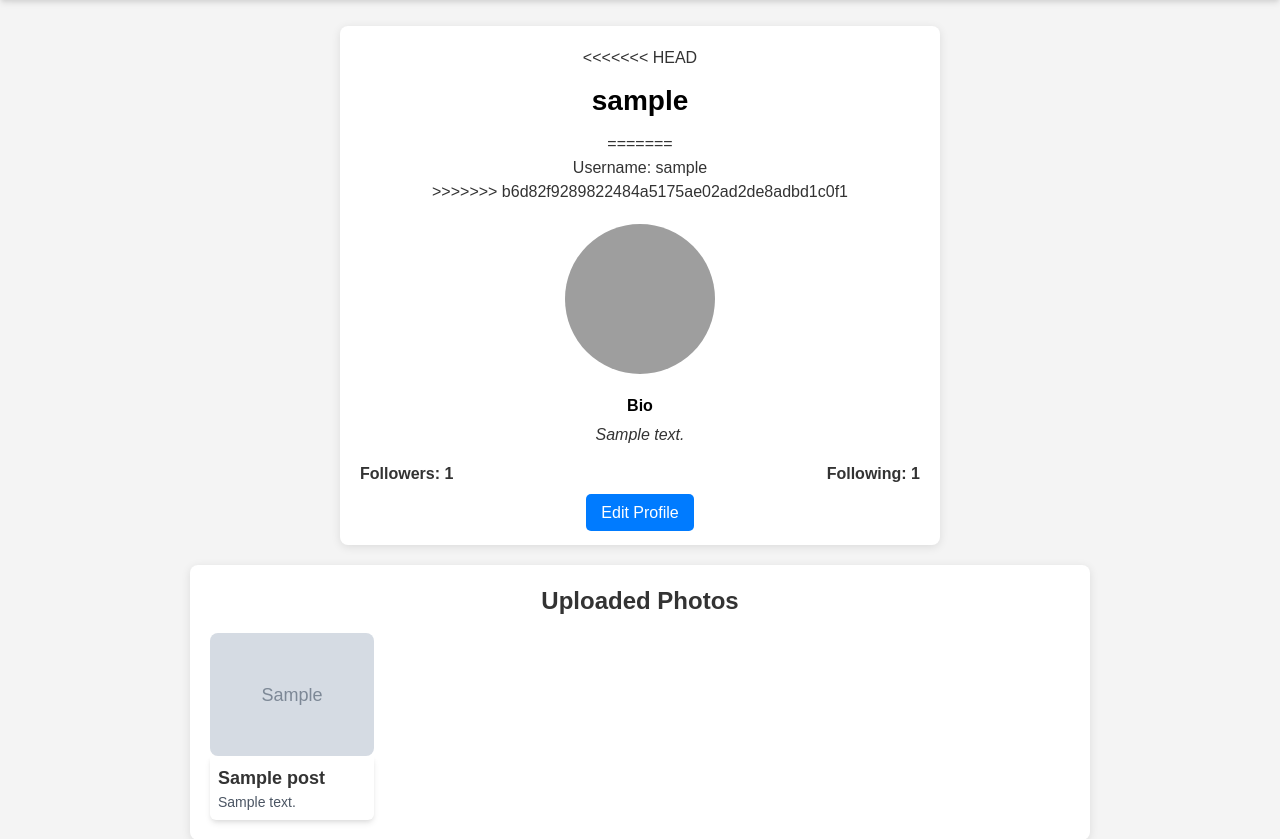
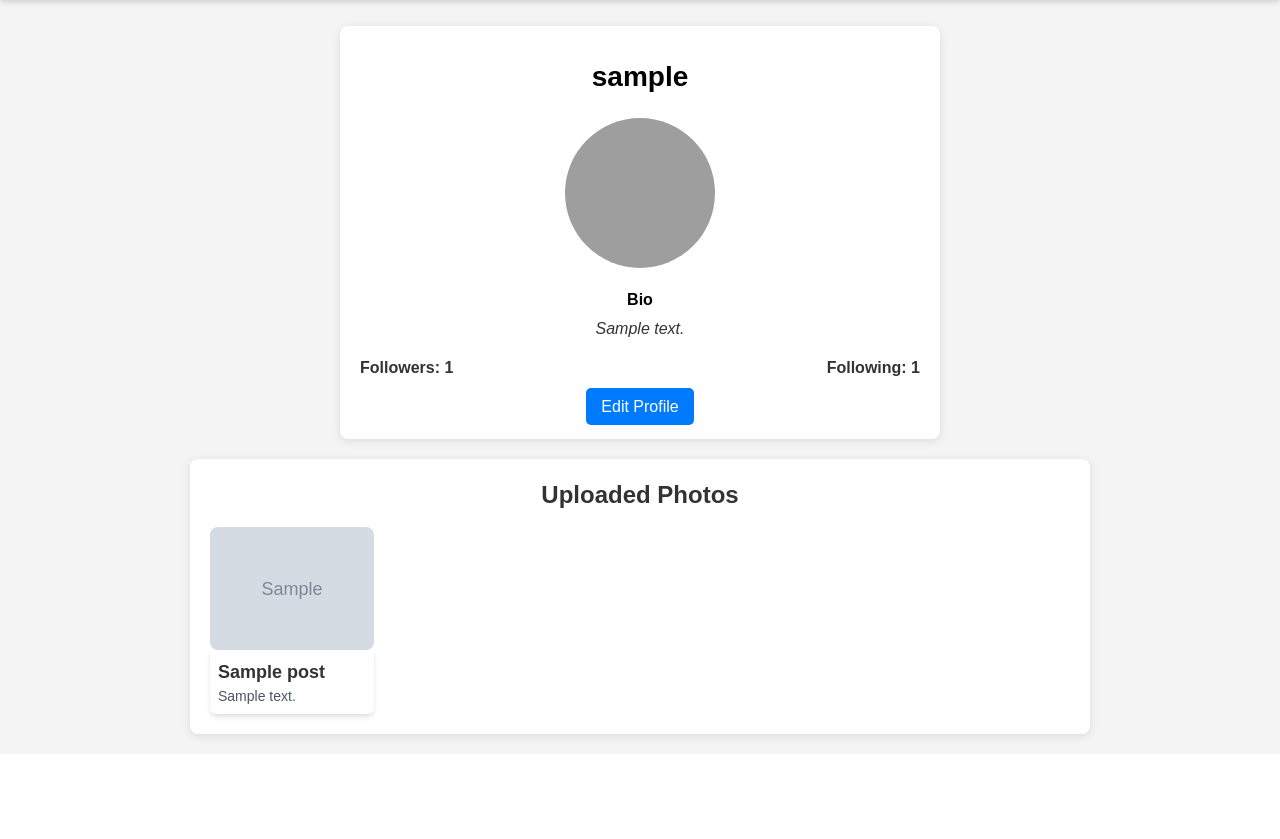
Before and after one commit to mhmmdysdn/PinBoard, a Flask app: page /profile in a window 1280 px wide. Shown: the part 64-903 px from the top of the page. After the commit the page ends 807 px from the top, so only its background shows below. Run offline with Flask 3, Linux system fonts and the light colour scheme; the visitor is signed in with stand-in values (Sample User, id 1); grey boxes marked "Sample" are stand-in pictures; a database or web service that is not in the repository returns one stand-in record (values such as "Sample title"); grey boxes are pictures that could not be loaded.

Commit message:
upload profile bos

```diff
--- a/templates/Profile.html
+++ b/templates/Profile.html
@@ -145,11 +145,7 @@
 
   <section id="profile-section">
     <div class="profile-info">
-<<<<<<< HEAD
       <p class="username-title">{{ user['username'] }}</p>
-=======
-      <p>Username: {{ user['username'] }}</p>
->>>>>>> b6d82f9289822484a5175ae02ad2de8adbd1c0f1
     </div>
 
     {% if profile and profile['profile_pic'] %}
```
